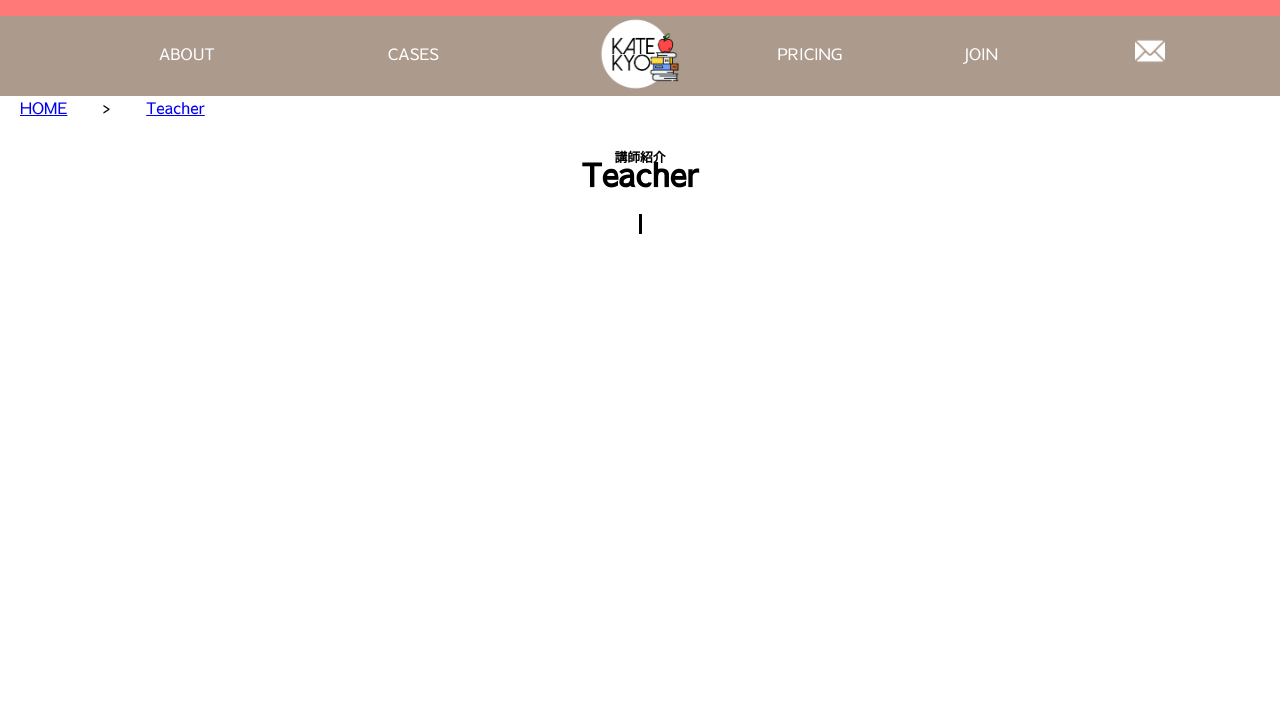
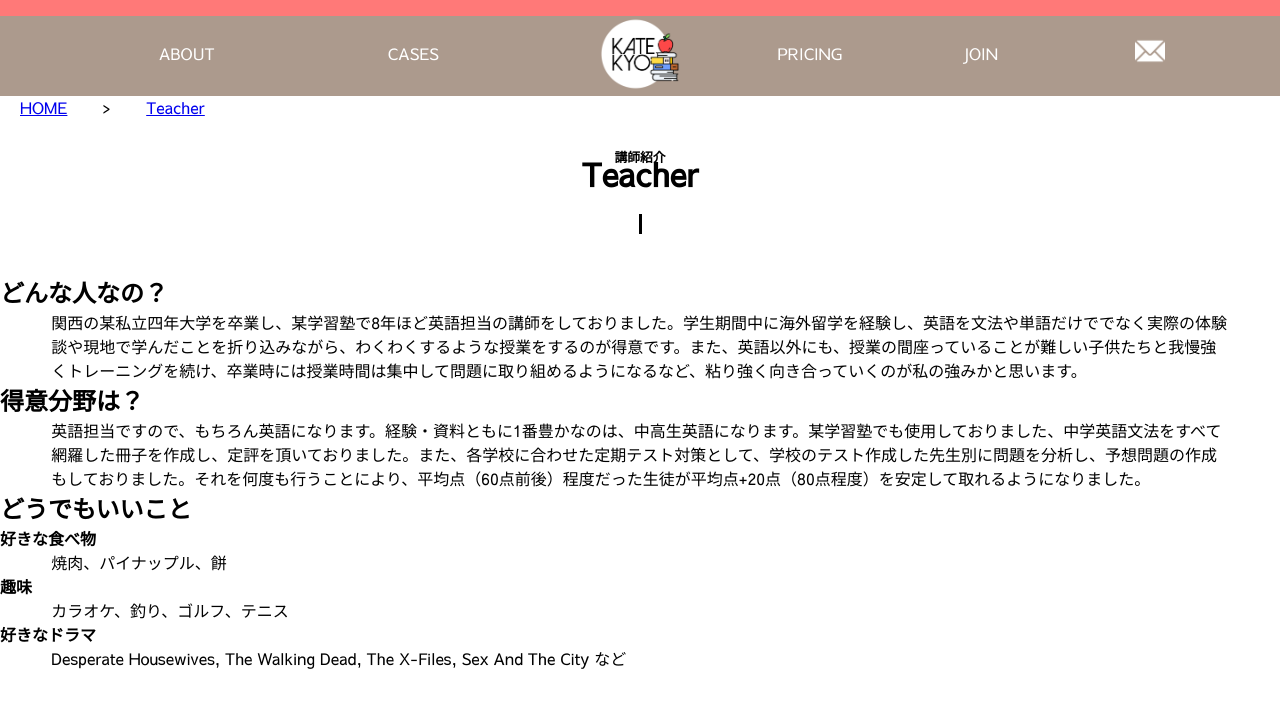
Before and after one commit to Queenshiba/katekyo, a website: page dist/teacher.html in a window 1280 px wide. Drawn offline with Linux system fonts and the light colour scheme.

Commit message:
add teacher

```diff
--- a/dist/teacher.html
+++ b/dist/teacher.html
@@ -124,6 +124,20 @@
         <div class="vertical-line"></div>
     </div>
 
+<div class="teacher-container">
+    <h2>どんな人なの？</h2>
+    <p>関西の某私立四年大学を卒業し、某学習塾で8年ほど英語担当の講師をしておりました。学生期間中に海外留学を経験し、英語を文法や単語だけででなく実際の体験談や現地で学んだことを折り込みながら、わくわくするような授業をするのが得意です。また、英語以外にも、授業の間座っていることが難しい子供たちと我慢強くトレーニングを続け、卒業時には授業時間は集中して問題に取り組めるようになるなど、粘り強く向き合っていくのが私の強みかと思います。</p>
+    <h2>得意分野は？</h2>
+    <p>英語担当ですので、もちろん英語になります。経験・資料ともに1番豊かなのは、中高生英語になります。某学習塾でも使用しておりました、中学英語文法をすべて網羅した冊子を作成し、定評を頂いておりました。また、各学校に合わせた定期テスト対策として、学校のテスト作成した先生別に問題を分析し、予想問題の作成もしておりました。それを何度も行うことにより、平均点（60点前後）程度だった生徒が平均点+20点（80点程度）を安定して取れるようになりました。</p>
+    <h2>どうでもいいこと</h2>
+    <h4>好きな食べ物</h4>
+    <p>焼肉、パイナップル、餅</p>
+    <h4>趣味</h4>
+    <p>カラオケ、釣り、ゴルフ、テニス</p>
+    <h4>好きなドラマ</h4>
+    <p>Desperate Housewives, The Walking Dead, The X-Files, Sex And The City など</p>
+</div>
+
     <script src="main.js "></script>
 </body>
 
```
